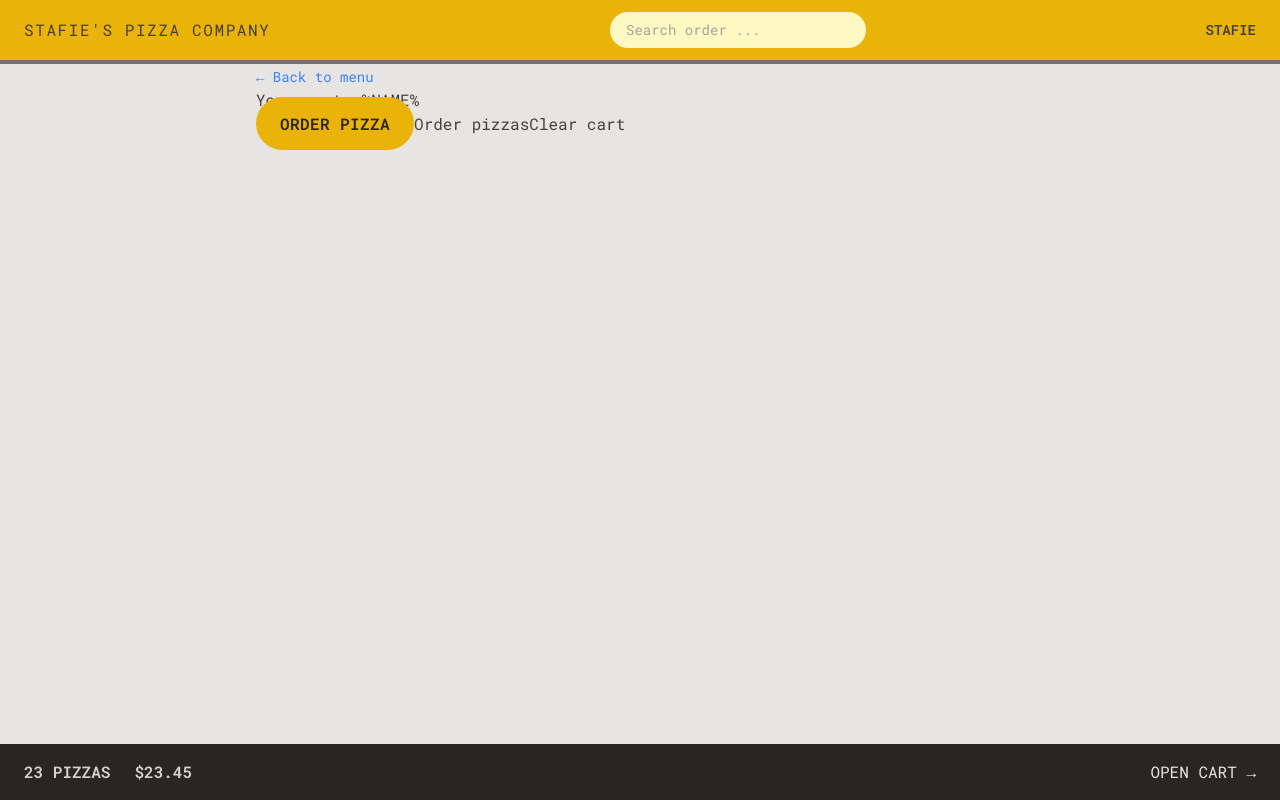
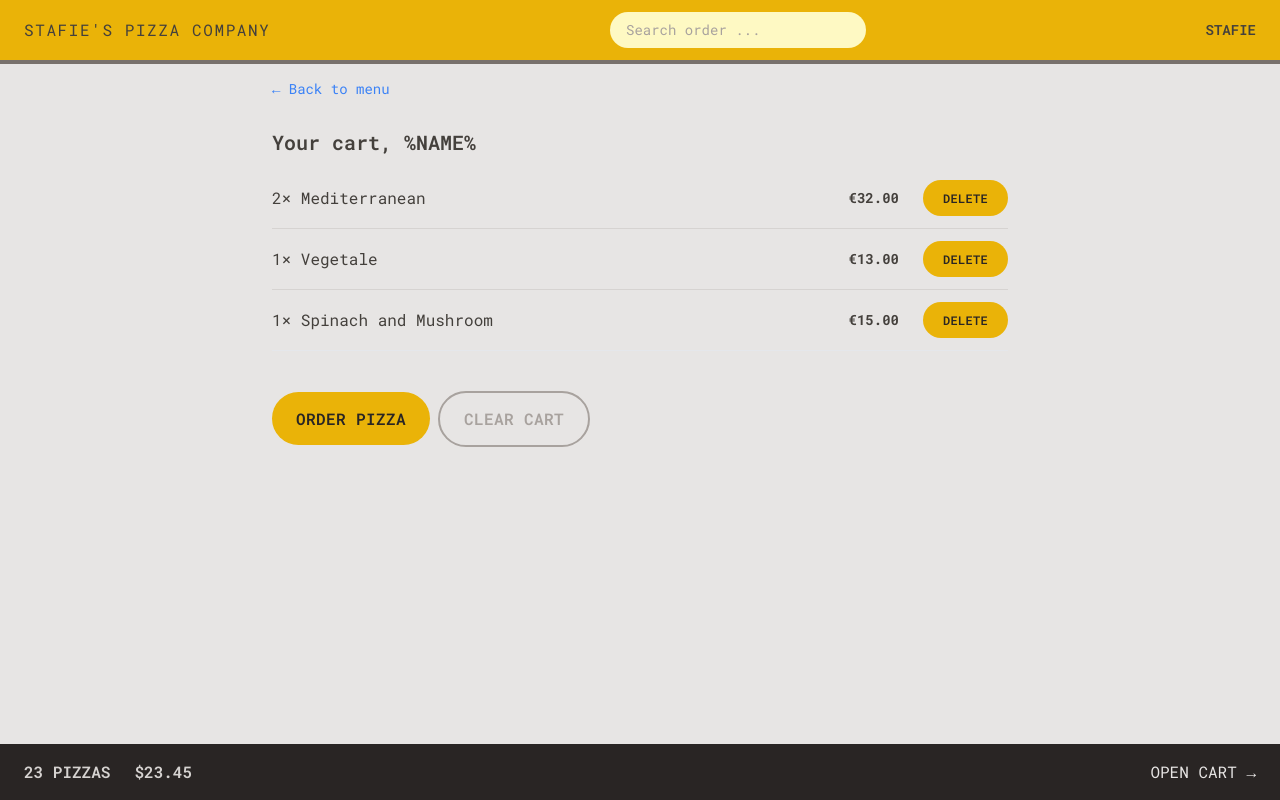
Before and after one commit to StafieA/ORDER-PIZZA, a React (Vite) app: page /cart in a window 1280 px wide. Built offline with nearby package versions, Linux system fonts and the light colour scheme.

Commit message:
Style the cart

```diff
--- a/src/UI/Button.jsx
+++ b/src/UI/Button.jsx
@@ -15,6 +15,13 @@
 
        primary: base + 'px-4 py-3 md:px-6 md:py-4',
        small: base + 'px-2 py-1.5 md:px-5 md:py-2.5 text-xs',
+       secondary: `inline-block rounded-full border-2 border-stone-400
+        font-semibold uppercase tracking-wide
+      text-stone-400 transition-colors duration-300
+       hover:bg-stone-300 hover:text-stone-800 focus:text-stone-800
+       focus:outline-none focus:ring focus:ring-stone-500
+       focus:ring-offset-2 focus:bg-stone-300
+       disabled:cursor-not-allowed px-4 py-2.5 md:px-6 md:py-3.5`
 };
     if(to)
         return <Link to={to} className = {styles[type]}>{children}</Link>
--- a/src/features/cart/Cart.jsx
+++ b/src/features/cart/Cart.jsx
@@ -1,6 +1,7 @@
 import { Link } from 'react-router-dom';
 import LinkButton from '../../UI/LinkButton';
 import Button from '../../UI/Button';
+import CartItem from './CartItem';
 
 const fakeCart = [
   {
@@ -30,17 +31,19 @@
   const cart = fakeCart;
 
   return (
-    <div>
+    <div className='px-4 py-3'>
       <LinkButton to="/menu" >
         &larr; Back to menu
       </LinkButton>
 
-      <h2>Your cart, %NAME%</h2>
+      <h2 className='mt-7 text-xl font-semibold'>Your cart, %NAME%</h2>
+      <ul className='divide-y divide-stone-300 border-b mt-3'>
+        {cart.map(item => <CartItem item={item} key={item.key} />)}
+      </ul>
+      <div className='mt-10 space-x-2'>
+        <Button to="/order/new" type="primary">Order pizza</Button>
 
-      <div>
-        <Button to="/order/new" type="primary">Order pizza</Button>
-        <Link >Order pizzas</Link>
-        <button>Clear cart</button>
+        <Button type='secondary'>Clear cart</Button>
       </div>
     </div>
   );
--- a/src/features/cart/CartItem.jsx
+++ b/src/features/cart/CartItem.jsx
@@ -1,3 +1,4 @@
+import Button from "../../UI/Button";
 import { formatCurrency } from "../../utils/helpers";
 
 function CartItem({ item }) {
@@ -5,12 +6,13 @@
     item;
 
   return (
-    <li>
-      <p>
+    <li className="py-3 sm:flex sm:items-center sm:justify-between">
+      <p className="mb-1 sm:mb-0">
         {quantity}&times; {name}
       </p>
-      <div>
-        <p>{formatCurrency(totalPrice)}</p>
+      <div className="flex justify-between items-center sm:gap-6">
+        <p className="text-sm font-bold">{formatCurrency(totalPrice)}</p>
+        <Button type='small'>Delete</Button>
       </div>
     </li>
   );
--- a/src/features/menu/MenuItem.jsx
+++ b/src/features/menu/MenuItem.jsx
@@ -13,8 +13,8 @@
 
   return (
     <li className='flex gap-4 py-2'>
-      <img src={imageUrl} alt={name} className={`h-24 ${soldOut ?'opacity-70 grayscale' :''}`}/>
-      <div className='flex flex-col grow pt-1'>
+      <img src={imageUrl} alt={name} className={`h-32 ${soldOut ?'opacity-70 grayscale' :''}`}/>
+      <div className='flex flex-col grow pt-6'>
         <p className='font-bold text-xl '>{name}</p>
         <p className='text-sm italic text-stone-500 capitalize'>{ingredients.join(', ')}</p>
         <div className='mt-auto flex items-center justify-between'>
```
